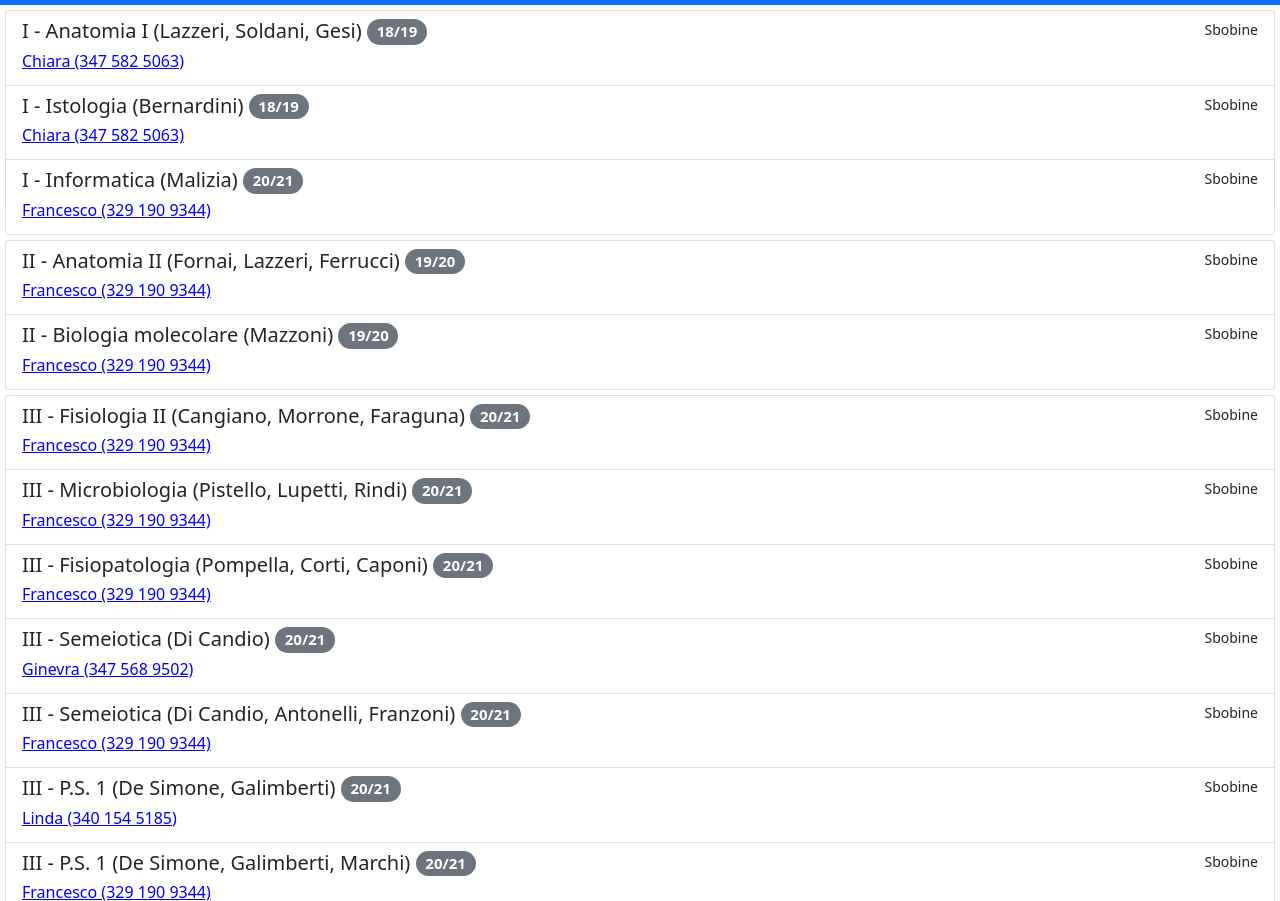
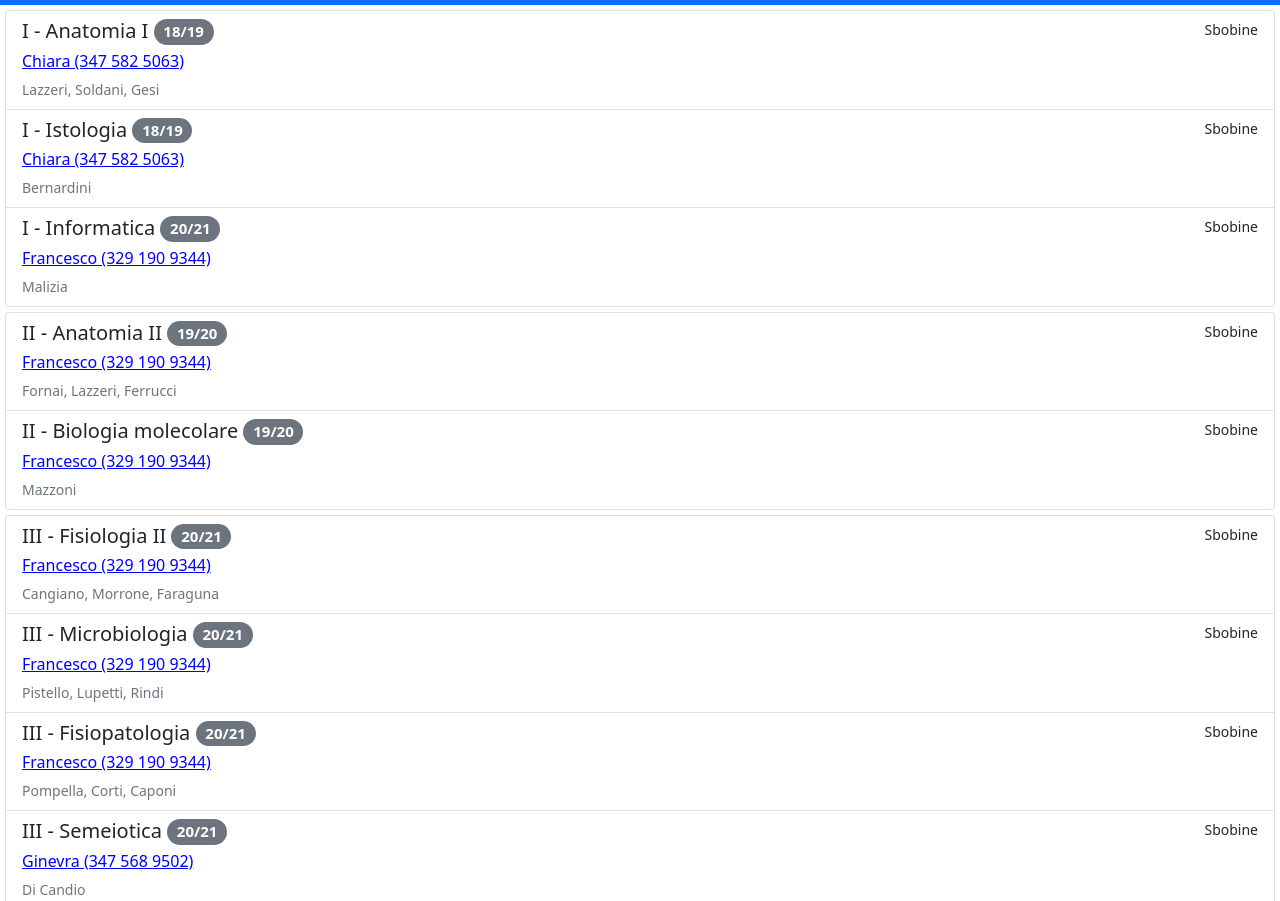
Before and after one commit to tizianobuzz/sbobine, a plain HTML site: page index.html in a window 1280 px wide. Shown: the part 51-952 px from the top of the page. Drawn offline with nearby package versions, Linux system fonts and the light colour scheme.

Commit message:
Update index.html

```diff
--- a/index.html
+++ b/index.html
@@ -38,100 +38,98 @@
 
       <a style="cursor:default" href="#" class="list-group-item list-group-item-action" aria-current="true">
         <div class="d-flex w-100 justify-content-between">
-          <h5 class="mb-1">I - Anatomia I (Lazzeri, Soldani, Gesi) <span class="badge rounded-pill bg-secondary">18/19</span></h5>
+          <h5 class="mb-1">I - Anatomia I <span class="badge rounded-pill bg-secondary">18/19</span></h5>
           <small>Sbobine</small>
         </div>
         <p class="mb-1" style="cursor: pointer;color:blue;text-decoration: underline;" onclick="whenC(3475825063, 'Anatomia I')">Chiara (347 582 5063)</p>
+        <small class="text-muted">Lazzeri, Soldani, Gesi</small>
       </a>
 
       <a style="cursor:default" href="#" class="list-group-item list-group-item-action" aria-current="true">
         <div class="d-flex w-100 justify-content-between">
-          <h5 class="mb-1">I - Istologia (Bernardini) <span class="badge rounded-pill bg-secondary">18/19</span></h5>
+          <h5 class="mb-1">I - Istologia <span class="badge rounded-pill bg-secondary">18/19</span></h5>
           <small>Sbobine</small>
         </div>
         <p class="mb-1" style="cursor: pointer;color:blue;text-decoration: underline;" onclick="whenC(3475825063, 'Istologia (Bernardini)')">Chiara (347 582 5063)</p>
+        <small class="text-muted">Bernardini</small>
       </a>
 
       <a style="cursor:default" href="#" class="list-group-item list-group-item-action" aria-current="true">
         <div class="d-flex w-100 justify-content-between">
-          <h5 class="mb-1">I - Informatica (Malizia) <span class="badge rounded-pill bg-secondary">20/21</span></h5>
+          <h5 class="mb-1">I - Informatica <span class="badge rounded-pill bg-secondary">20/21</span></h5>
           <small>Sbobine</small>
         </div>
         <p class="mb-1" style="cursor: pointer;color:blue;text-decoration: underline;" onclick="whenC(3291909344, 'Anatomia II')">Francesco (329 190 9344)</p>
+        <small class="text-muted">Malizia</small>
       </a>
     </div>
     <div class="list-group">
       <a style="cursor:default" href="#" class="list-group-item list-group-item-action" aria-current="true">
         <div class="d-flex w-100 justify-content-between">
-          <h5 class="mb-1">II - Anatomia II (Fornai, Lazzeri, Ferrucci) <span class="badge rounded-pill bg-secondary">19/20</span></h5>
+          <h5 class="mb-1">II - Anatomia II <span class="badge rounded-pill bg-secondary">19/20</span></h5>
           <small>Sbobine</small>
         </div>
         <p class="mb-1" style="cursor: pointer;color:blue;text-decoration: underline;" onclick="whenC(3291909344, 'Anatomia II')">Francesco (329 190 9344)</p>
+        <small class="text-muted">Fornai, Lazzeri, Ferrucci</small>
       </a>
 
       <a style="cursor:default" href="#" class="list-group-item list-group-item-action" aria-current="true">
         <div class="d-flex w-100 justify-content-between">
-          <h5 class="mb-1">II - Biologia molecolare (Mazzoni) <span class="badge rounded-pill bg-secondary">19/20</span></h5>
+          <h5 class="mb-1">II - Biologia molecolare <span class="badge rounded-pill bg-secondary">19/20</span></h5>
           <small>Sbobine</small>
         </div>
         <p class="mb-1" style="cursor: pointer;color:blue;text-decoration: underline;" onclick="whenC(3291909344, 'Anatomia II')">Francesco (329 190 9344)</p>
+        <small class="text-muted">Mazzoni</small>
       </a>
     </div>
     <div class="list-group">
       <a style="cursor:default" href="#" class="list-group-item list-group-item-action" aria-current="true">
         <div class="d-flex w-100 justify-content-between">
-          <h5 class="mb-1">III - Fisiologia II (Cangiano, Morrone, Faraguna) <span class="badge rounded-pill bg-secondary">20/21</span></h5>
+          <h5 class="mb-1">III - Fisiologia II <span class="badge rounded-pill bg-secondary">20/21</span></h5>
           <small>Sbobine</small>
         </div>
         <p class="mb-1" style="cursor: pointer;color:blue;text-decoration: underline;" onclick="whenC(3291909344, 'Fisiologia II')">Francesco (329 190 9344)</p>
+        <small class="text-muted">Cangiano, Morrone, Faraguna</small>
       </a>
 
       <a style="cursor:default" href="#" class="list-group-item list-group-item-action" aria-current="true">
         <div class="d-flex w-100 justify-content-between">
-          <h5 class="mb-1">III - Microbiologia (Pistello, Lupetti, Rindi) <span class="badge rounded-pill bg-secondary">20/21</span></h5>
+          <h5 class="mb-1">III - Microbiologia <span class="badge rounded-pill bg-secondary">20/21</span></h5>
           <small>Sbobine</small>
         </div>
         <p class="mb-1" style="cursor: pointer;color:blue;text-decoration: underline;" onclick="whenC(3291909344, 'Microbiologia')">Francesco (329 190 9344)</p>
+        <small class="text-muted">Pistello, Lupetti, Rindi</small>
       </a>
 
       <a style="cursor:default" href="#" class="list-group-item list-group-item-action" aria-current="true">
         <div class="d-flex w-100 justify-content-between">
-          <h5 class="mb-1">III - Fisiopatologia (Pompella, Corti, Caponi) <span class="badge rounded-pill bg-secondary">20/21</span></h5>
+          <h5 class="mb-1">III - Fisiopatologia <span class="badge rounded-pill bg-secondary">20/21</span></h5>
           <small>Sbobine</small>
         </div>
         <p class="mb-1" style="cursor: pointer;color:blue;text-decoration: underline;" onclick="whenC(3291909344, 'Fisiopatologia')">Francesco (329 190 9344)</p>
+        <small class="text-muted">Pompella, Corti, Caponi</small>
       </a>
 
       <a style="cursor:default" href="#" class="list-group-item list-group-item-action" aria-current="true">
         <div class="d-flex w-100 justify-content-between">
-          <h5 class="mb-1">III - Semeiotica (Di Candio) <span class="badge rounded-pill bg-secondary">20/21</span></h5>
+          <h5 class="mb-1">III - Semeiotica <span class="badge rounded-pill bg-secondary">20/21</span></h5>
           <small>Sbobine</small>
         </div>
         <p class="mb-1" style="cursor: pointer;color:blue;text-decoration: underline;" onclick="whenC(3475689502, 'Semeiotica (Di Candio)')">Ginevra (347 568 9502)</p>
+        <small class="text-muted">Di Candio</small>
+        <p class="mb-1" style="cursor: pointer;color:blue;text-decoration: underline;" onclick="whenC(3291909344, 'Semeiotica')">Francesco (329 190 9344)</p>
+        <small class="text-muted">Di Candio, Antonelli, Franzoni</small>
       </a>
 
       <a style="cursor:default" href="#" class="list-group-item list-group-item-action" aria-current="true">
         <div class="d-flex w-100 justify-content-between">
-          <h5 class="mb-1">III - Semeiotica (Di Candio, Antonelli, Franzoni) <span class="badge rounded-pill bg-secondary">20/21</span></h5>
-          <small>Sbobine</small>
-        </div>
-        <p class="mb-1" style="cursor: pointer;color:blue;text-decoration: underline;" onclick="whenC(3291909344, 'Semeiotica')">Francesco (329 190 9344)</p>
-      </a>
-
-      <a style="cursor:default" href="#" class="list-group-item list-group-item-action" aria-current="true">
-        <div class="d-flex w-100 justify-content-between">
-          <h5 class="mb-1">III - P.S. 1 (De Simone, Galimberti) <span class="badge rounded-pill bg-secondary">20/21</span></h5>
+          <h5 class="mb-1">III - P.S. 1 <span class="badge rounded-pill bg-secondary">20/21</span></h5>
           <small>Sbobine</small>
         </div>
         <p class="mb-1" style="cursor: pointer;color:blue;text-decoration: underline;" onclick="whenC(3401545185, 'PS1 (De Simone, Galimberti)')">Linda (340 154 5185)</p>
-      </a>
-
-      <a style="cursor:default" href="#" class="list-group-item list-group-item-action" aria-current="true">
-        <div class="d-flex w-100 justify-content-between">
-          <h5 class="mb-1">III - P.S. 1 (De Simone, Galimberti, Marchi) <span class="badge rounded-pill bg-secondary">20/21</span></h5>
-          <small>Sbobine</small>
-        </div>
+        <small class="text-muted">De Simone, Galimberti</small>
         <p class="mb-1" style="cursor: pointer;color:blue;text-decoration: underline;" onclick="whenC(3291909344, 'Anatomia II')">Francesco (329 190 9344)</p>
+        <small class="text-muted">De Simone, Galimberti, Marchi</small>
       </a>
     </div>
     <div class="list-group">
```
